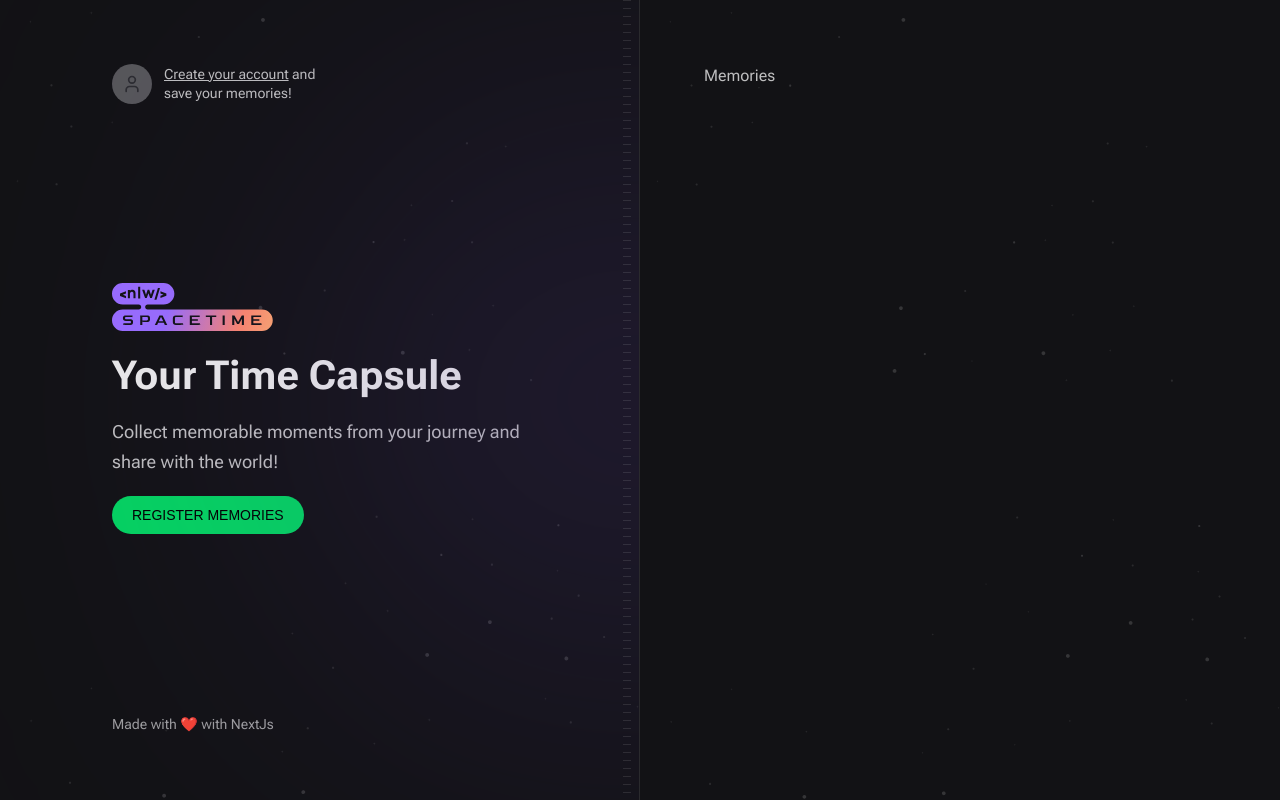
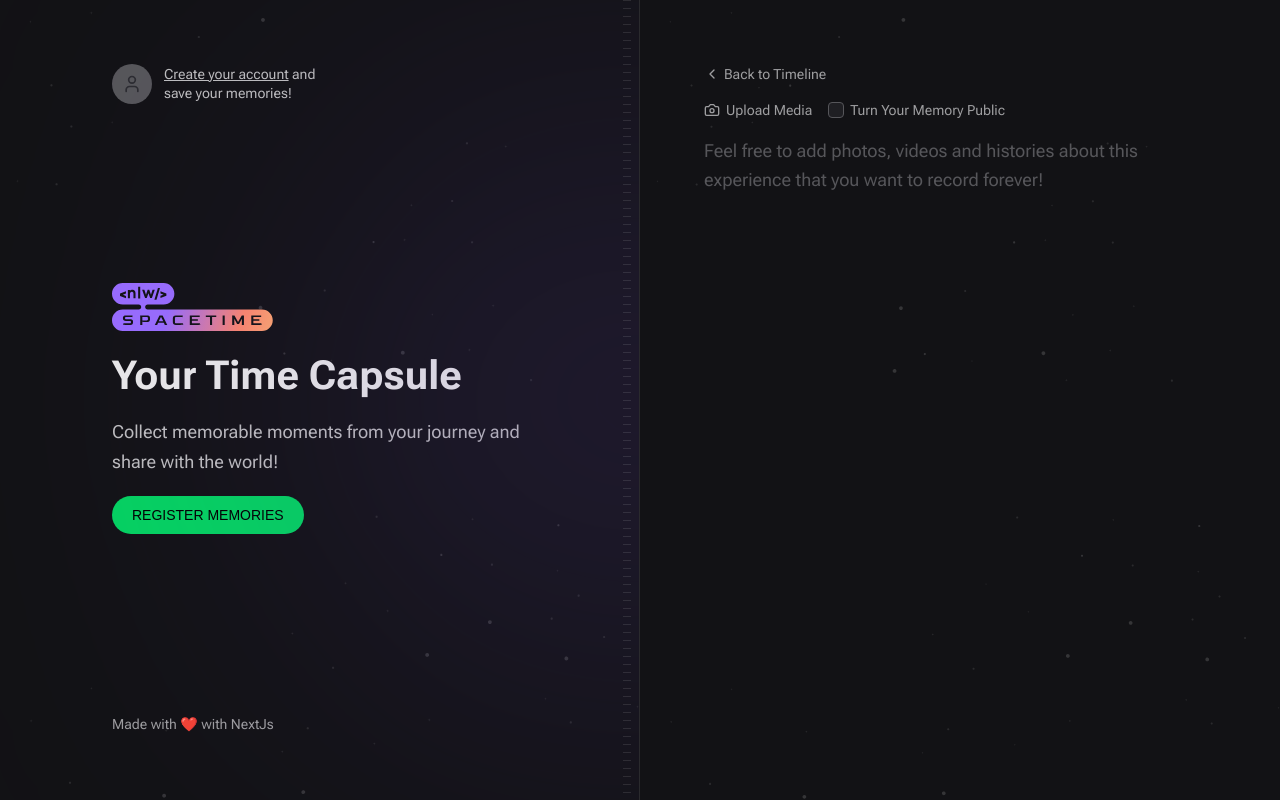
Before and after one commit to wandersonce/TimeCapsule, a Next.js app in the folder web/: page /memories/new in a window 1280 px wide. Built offline with nearby package versions, Linux system fonts and the light colour scheme; no server answers; a web font is replaced by a local one.

Commit message:
Creating the new memory form

```diff
--- a/web/package.json
+++ b/web/package.json
@@ -27,6 +27,7 @@
   },
   "devDependencies": {
     "@rocketseat/eslint-config": "^1.2.0",
+    "@tailwindcss/forms": "^0.5.3",
     "prettier-plugin-tailwindcss": "^0.3.0"
   }
 }
--- /dev/null
+++ b/web/src/app/api/auth/logout/route.ts
@@ -0,0 +1,13 @@
+import { NextRequest, NextResponse } from "next/server";
+
+export async function GET(request: NextRequest) {
+  const {searchParams} = new URL(request.url)
+
+  const redirectUrl = new URL('/', request.url)
+
+  return NextResponse.redirect(redirectUrl, {
+    headers: {
+      'Set-Cookie' : `token=; Path=/; max-age=0;`
+    }
+  })
+}
--- a/web/src/app/memories/new/page.tsx
+++ b/web/src/app/memories/new/page.tsx
@@ -1,7 +1,33 @@
-function Memories() {
+import { Camera, ChevronLeft } from "lucide-react"
+import Link from "next/link"
+
+function NewMemory() {
   return (
-    <div>Memories</div>
+    <div className="flex flex-1 flex-col gap-4">
+
+      <Link href="/" className="flex items-center gap-1 text-sm text-gray-200 hover:text-gray-100">
+        <ChevronLeft className="h-4 w-4"/>
+        Back to Timeline
+      </Link>
+
+      <form className="flex flex-1 flex-col gap-2">
+        <div className="flex items-center gap-4">
+          <label htmlFor="media" className="flex cursor-pointer items-center gap-1.5 text-sm text-gray-200 hover:text-gray-100">
+            <Camera className="w-4 h-4"/>
+            Upload Media
+          </label>
+
+          <label htmlFor="isPublic" className="flex items-center gap-1.5 text-sm text-gray-200 hover:text-gray-100">
+            <input type="checkbox" name="isPublic" id="isPublic" value="true" className="h-4 w-4 rounded border-gray-400 bg-gray-700 text-purple-500"/>
+            Turn Your Memory Public
+          </label>
+        </div>
+          <input type="file" id="media" className="invisible h-0 w-0"/>
+
+          <textarea name="content" spellCheck={false} className="w-full flex-1 resize-none rounded border-0 bg-transparent p-0 text-lg leading-relaxed text-gray-100 placeholder:text-gray-400 focus:ring-0" placeholder="Feel free to add photos, videos and histories about this experience that you want to record forever!" />
+      </form>
+    </div>
   )
 }
 
-export default Memories
+export default NewMemory
--- a/web/src/components/Profile.tsx
+++ b/web/src/components/Profile.tsx
@@ -1,5 +1,4 @@
 import { getUser } from '@/lib/auth'
-import { User } from 'lucide-react'
 import Image from 'next/image'
 
 function Profile() {
@@ -12,7 +11,7 @@
 
     <p className='text-sm leading-snug w-full max-w-[160px]'>
       {name}
-      <a href="" className='block text-red-400 hover:text-red-300'>Sign out</a>
+      <a href="/api/auth/logout" className='block text-red-400 hover:text-red-300'>Sign out</a>
     </p>
   </div>
   )
--- a/web/tailwind.config.js
+++ b/web/tailwind.config.js
@@ -65,5 +65,5 @@
       },
     },
   },
-  plugins: [],
+  plugins: [require("@tailwindcss/forms")],
 };
```
Also changed, not shown: 1 other file (tests, documents, lock files or other folders).
